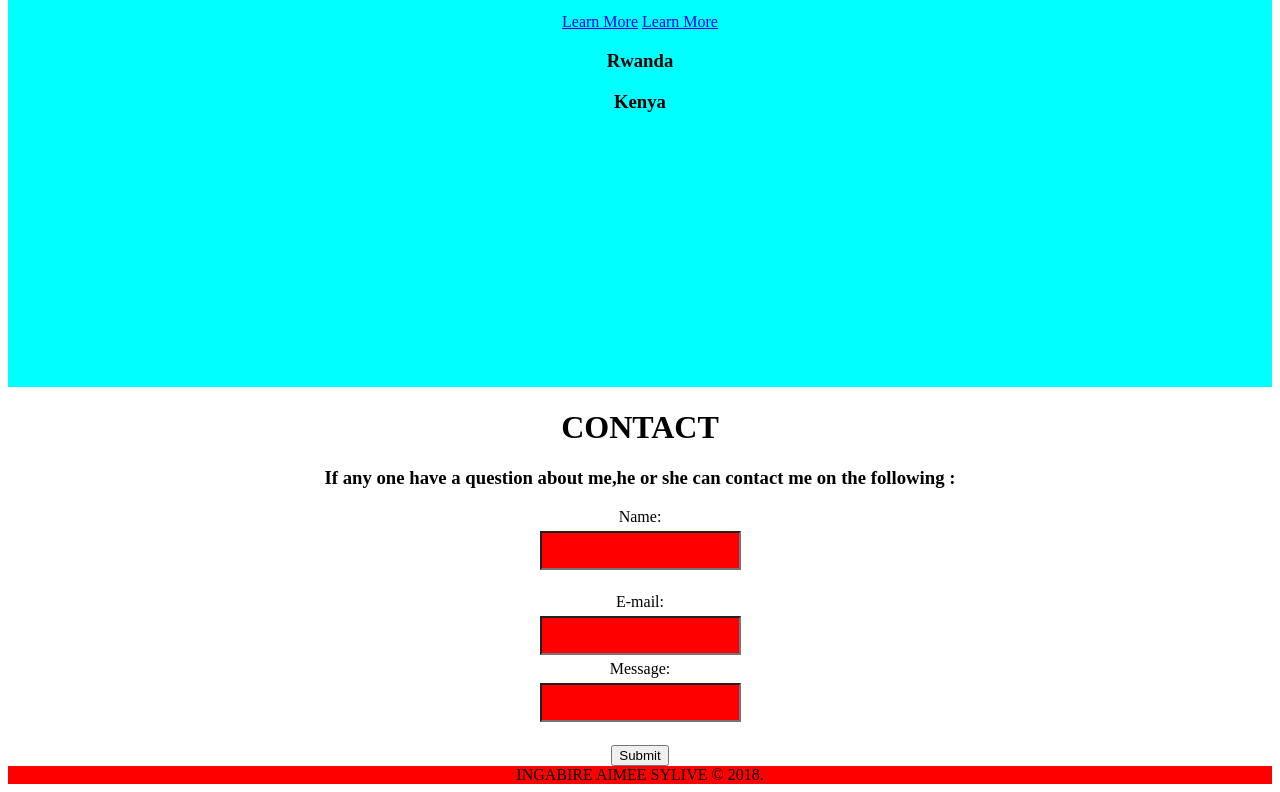
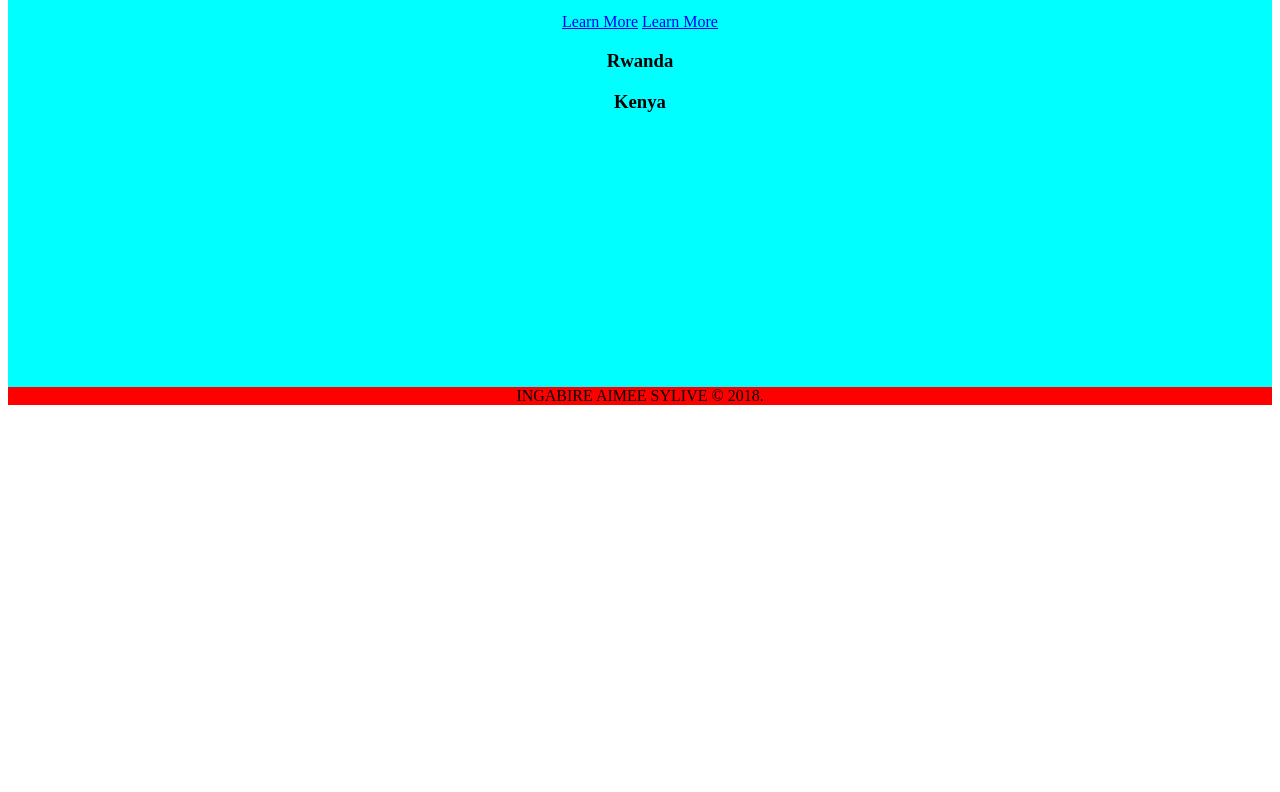
Before and after one commit to ingabire1/portfolio, a plain HTML site: page index.html in a window 1280 px wide. Shown: the part 1477-2269 px from the top of the page. After the commit the page ends 1890 px from the top, so only its background shows below. Drawn offline with Linux system fonts and the light colour scheme; files whose address does not match are found by name.

Commit message:
add contact section

```diff
--- a/index.html
+++ b/index.html
@@ -62,7 +62,7 @@
 
 
    </div>
-   <div id="contact">
+   <!-- <div id="contact">
                 <h1>CONTACT</h1>
                 <h3>If any one have a question about me,he or she can contact me on the following :</h3>
                 <form>
@@ -81,7 +81,7 @@
                     <input type="submit" value="Submit">
                   </form>
 
-              </div>
+              </div> -->
                     <footer>
                             <span> INGABIRE AIMEE SYLIVE &copy; 2018. </span>
             </footer>
```
